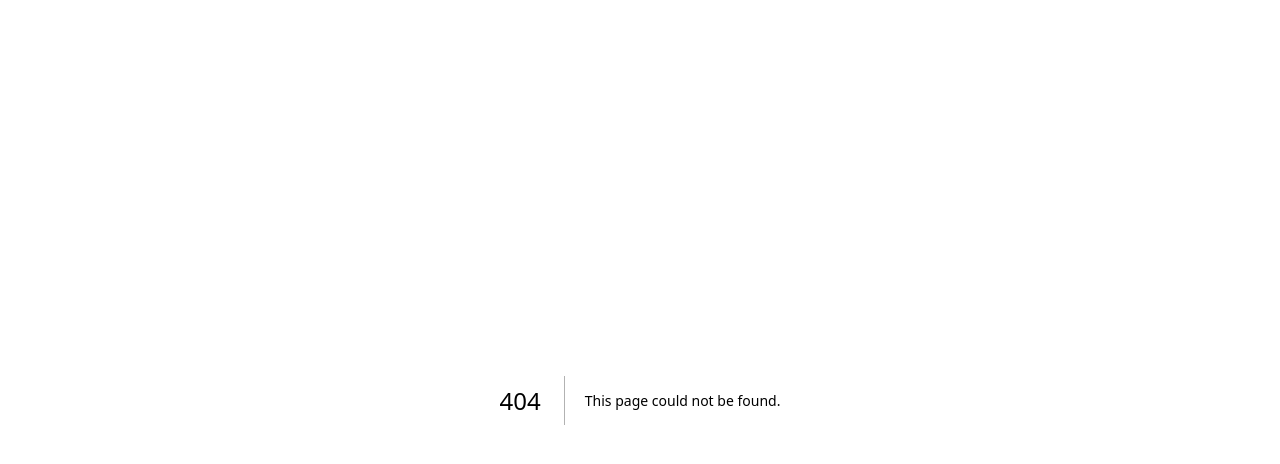
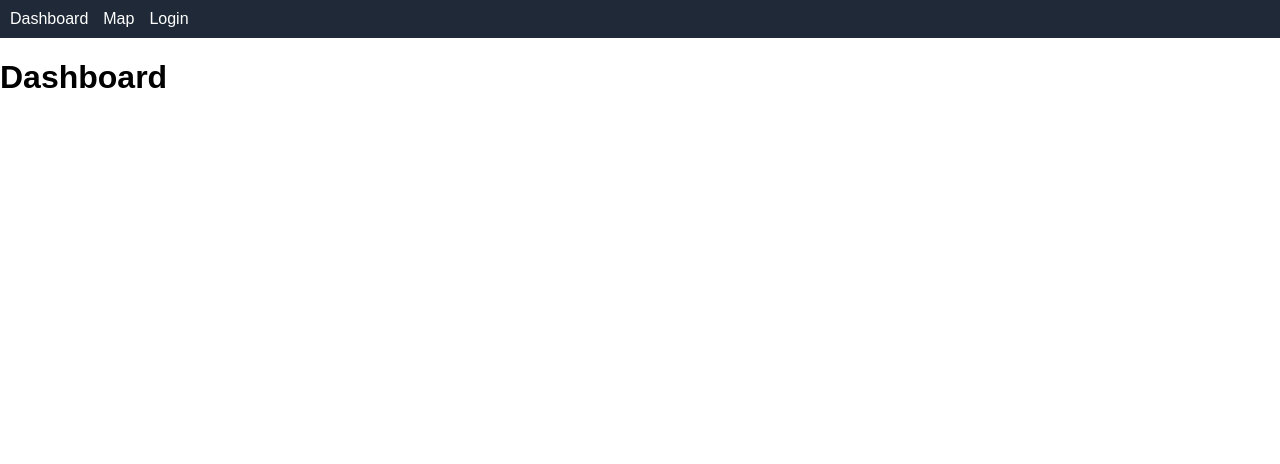
Before and after one commit to Muhammadsuleman31/DMLR, a Next.js app: page /dashboard in a window 1280 px wide. Before the commit this address had no page. Shown: the top 464 px of the page. Built offline with nearby package versions, Linux system fonts and the light colour scheme.

Commit message:
third one

```diff
--- /dev/null
+++ b/app/component/navbar/navbar.js
@@ -0,0 +1,11 @@
+import Link from "next/link";
+
+export default function Navbar() {
+  return (
+    <nav className="navbar">
+      <Link href="/dashboard">Dashboard</Link>
+      <Link href="/map">Map</Link>
+      <Link href="/login">Login</Link>
+    </nav>
+  );
+}
--- /dev/null
+++ b/app/dashboard/page.js
@@ -0,0 +1,3 @@
+export default function Dashboard() {
+  return <h1>Dashboard</h1>;
+}
--- a/app/globals.css
+++ b/app/globals.css
@@ -1,42 +1,15 @@
-:root {
-  --background: #ffffff;
-  --foreground: #171717;
+body {
+  margin: 0;
+  font-family: Arial, sans-serif;
 }
 
-@media (prefers-color-scheme: dark) {
-  :root {
-    --background: #0a0a0a;
-    --foreground: #ededed;
-  }
+.navbar {
+  background: #1f2937;
+  padding: 10px;
 }
 
-html,
-body {
-  max-width: 100vw;
-  overflow-x: hidden;
-}
-
-body {
-  color: var(--foreground);
-  background: var(--background);
-  font-family: Arial, Helvetica, sans-serif;
-  -webkit-font-smoothing: antialiased;
-  -moz-osx-font-smoothing: grayscale;
-}
-
-* {
-  box-sizing: border-box;
-  padding: 0;
-  margin: 0;
-}
-
-a {
-  color: inherit;
+.navbar a {
+  color: white;
+  margin-right: 15px;
   text-decoration: none;
 }
-
-@media (prefers-color-scheme: dark) {
-  html {
-    color-scheme: dark;
-  }
-}
--- a/app/layout.js
+++ b/app/layout.js
@@ -1,25 +1,11 @@
-import { Geist, Geist_Mono } from "next/font/google";
 import "./globals.css";
-
-const geistSans = Geist({
-  variable: "--font-geist-sans",
-  subsets: ["latin"],
-});
-
-const geistMono = Geist_Mono({
-  variable: "--font-geist-mono",
-  subsets: ["latin"],
-});
-
-export const metadata = {
-  title: "Create Next App",
-  description: "Generated by create next app",
-};
+import Navbar from "./component/navbar/navbar";
 
 export default function RootLayout({ children }) {
   return (
-    <html lang="en">
-      <body className={`${geistSans.variable} ${geistMono.variable}`}>
+    <html>
+      <body>
+        <Navbar />
         {children}
       </body>
     </html>
--- /dev/null
+++ b/app/login/page.js
@@ -0,0 +1,3 @@
+export default function Login() {
+  return <h1>Login Page</h1>;
+}
--- /dev/null
+++ b/app/map/page.js
@@ -0,0 +1,3 @@
+export default function MapPage() {
+  return <h1>Map Page</h1>;
+}
```
